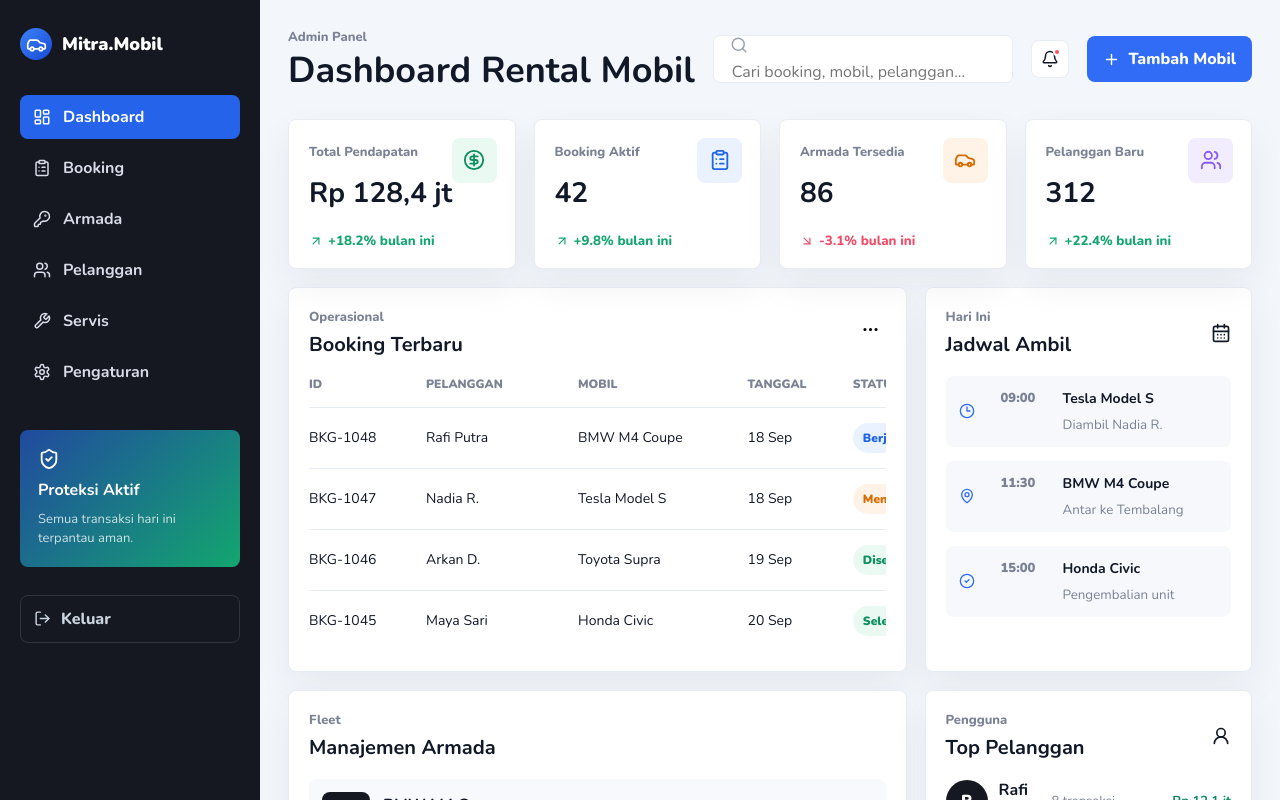
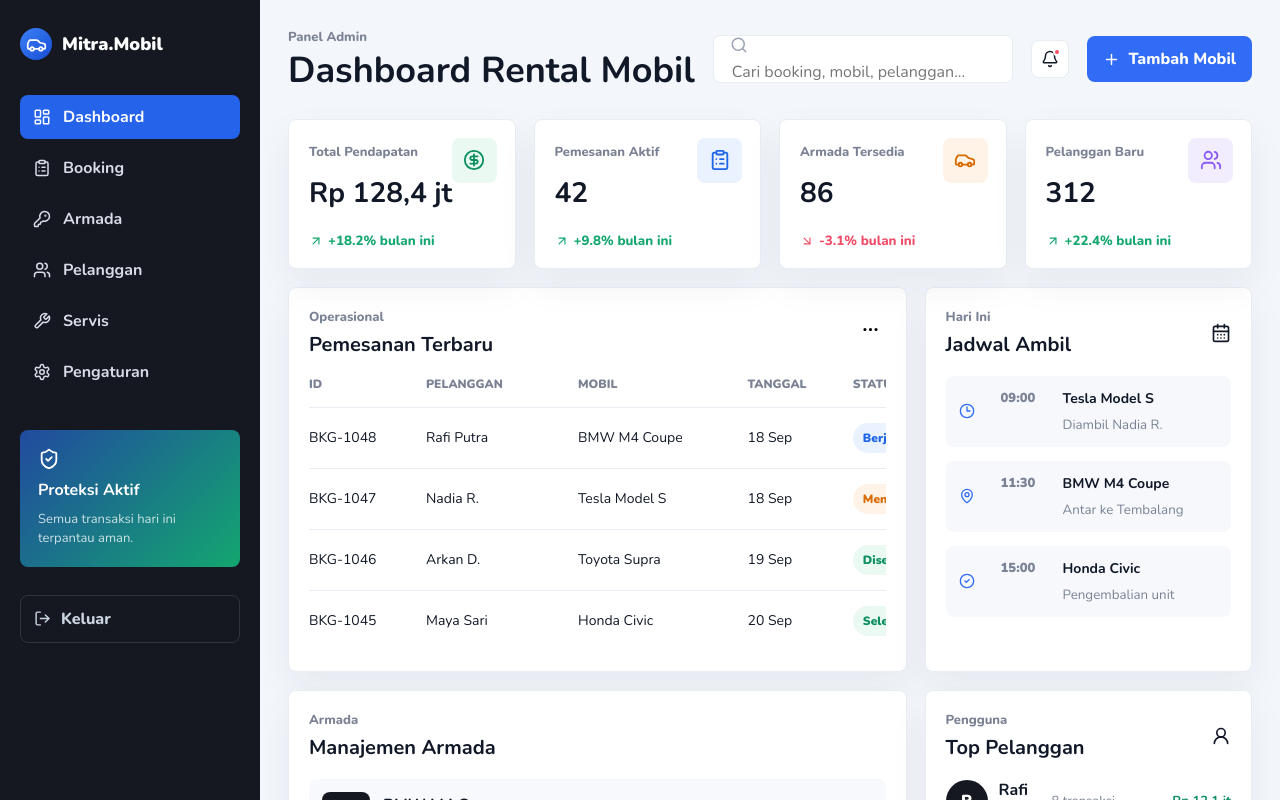
Before and after one commit to labibs/rental-mobil, a Next.js app: page /admin in a window 1280 px wide. Shown: the top 800 px of the page. Built offline with nearby package versions, Linux system fonts and the light colour scheme.

Commit message:
feat: terjemahkan antarmuka ke Bahasa Indonesia

```diff
--- a/app/admin/page.tsx
+++ b/app/admin/page.tsx
@@ -37,7 +37,7 @@ const stats = [
     className: "revenue",
   },
   {
-    label: "Booking Aktif",
+    label: "Pemesanan Aktif",
     value: "42",
     trend: "+9.8%",
     icon: ClipboardList,
@@ -68,7 +68,7 @@ const bookings = [
 
 const fleets = [
   ["BMW M4 Coupe", "Sedan", "B 1420 AU", "Tersedia", "92%"],
-  ["Tesla Model S", "Electric", "B 7710 EV", "Disewa", "87%"],
+  ["Tesla Model S", "Listrik", "B 7710 EV", "Disewa", "87%"],
   ["Toyota Supra", "Sport", "B 9088 TR", "Servis", "64%"],
 ];
 
@@ -167,7 +167,7 @@ export default function AdminPage() {
       <section className="admin-main">
         <header className="admin-header">
           <div>
-            <p>Admin Panel</p>
+            <p>Panel Admin</p>
             <h1>{currentSection.label} Rental Mobil</h1>
           </div>
           <label className="admin-search">
@@ -200,7 +200,7 @@ export default function AdminPage() {
         {showNotifications && (
           <div className="admin-notice">
             <Bell size={17} />
-            <span>2 booking menunggu persetujuan hari ini.</span>
+            <span>2 pemesanan menunggu persetujuan hari ini.</span>
           </div>
         )}
 
@@ -238,7 +238,7 @@ export default function AdminPage() {
             <div className="section-title">
               <div>
                 <p>Operasional</p>
-                <h2>Booking Terbaru</h2>
+                <h2>Pemesanan Terbaru</h2>
               </div>
               <button title="Menu lainnya">
                 <MoreHorizontal size={19} />
@@ -266,7 +266,7 @@ export default function AdminPage() {
                 </div>
               ))}
               {filteredBookings.length === 0 && (
-                <p className="empty-state">Booking tidak ditemukan.</p>
+                <p className="empty-state">Pemesanan tidak ditemukan.</p>
               )}
             </div>
           </section>
@@ -304,7 +304,7 @@ export default function AdminPage() {
           <section className="admin-card wide">
             <div className="section-title">
               <div>
-                <p>Fleet</p>
+                <p>Armada</p>
                 <h2>Manajemen Armada</h2>
               </div>
               <button className="mini-action">
@@ -398,7 +398,7 @@ export default function AdminPage() {
                   </div>
                 ))}
                 {filteredBookings.length === 0 && (
-                  <p className="empty-state">Booking tidak ditemukan.</p>
+                  <p className="empty-state">Pemesanan tidak ditemukan.</p>
                 )}
               </div>
             )}
```
